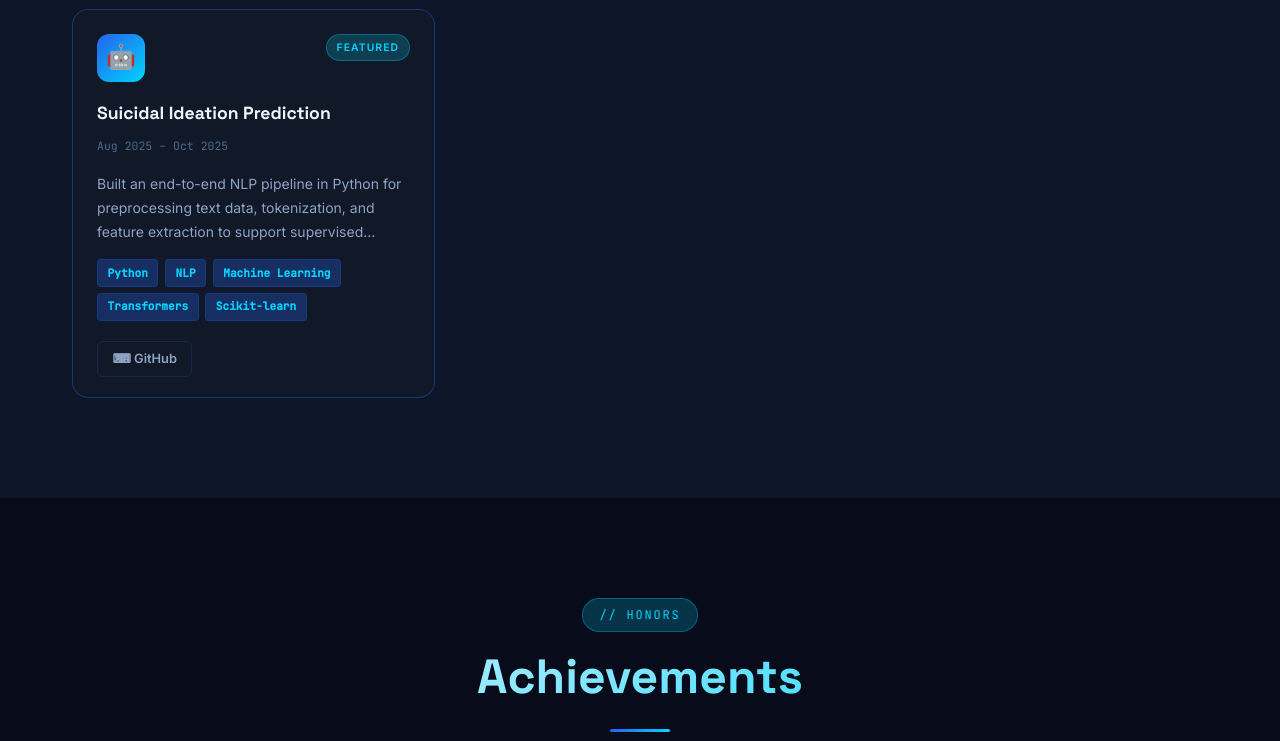
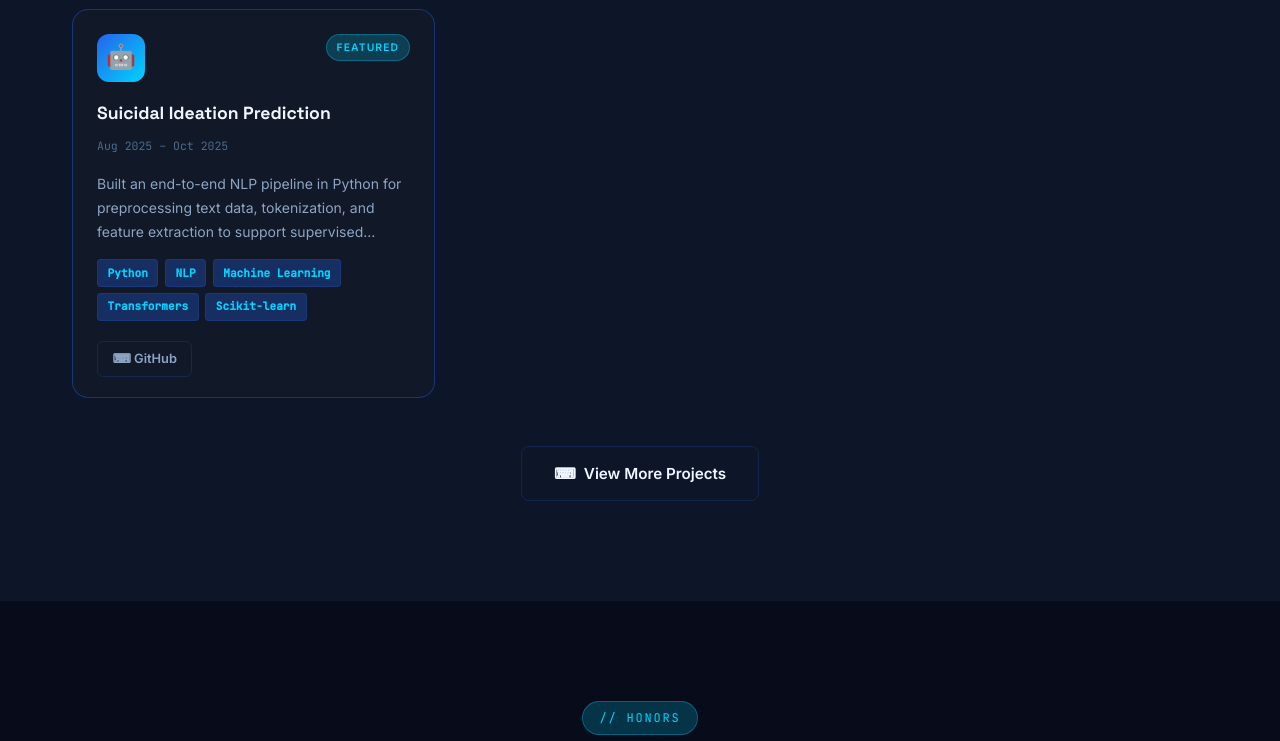
Before and after one commit to mursalatul/portfolio, a Django app: page / in a window 1280 px wide. Shown: the part 4035-4776 px from the top of the page. Run offline with Django 5.2, Linux system fonts and the light colour scheme; data comes from the database, SQL or seed files in the repository.

Commit message:
add link to GitHub profile in projects section if URL is provided

```diff
--- a/templates/core/index.html
+++ b/templates/core/index.html
@@ -361,6 +361,13 @@
       <p style="color:var(--text-muted);text-align:center;">No projects yet — add them via the admin panel.</p>
       {% endfor %}
     </div>
+    {% if profile.github_url %}
+    <div class="projects-more reveal" style="text-align: center; margin-top: 3rem;">
+      <a href="{{ profile.github_url }}" target="_blank" class="btn-secondary">
+        <span>⌨</span><span>View More Projects</span>
+      </a>
+    </div>
+    {% endif %}
   </div>
 </section>
 
```
